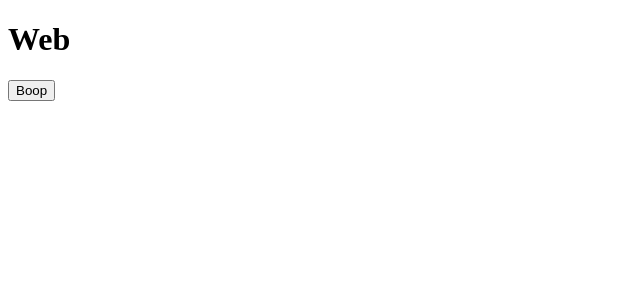
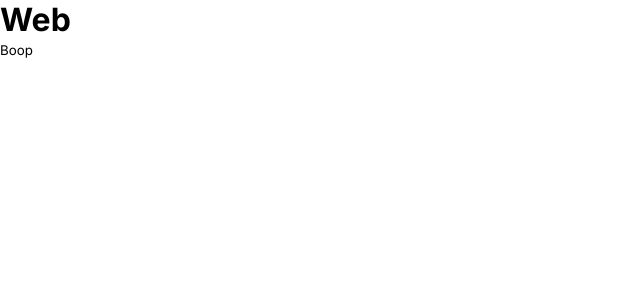
Before and after one commit to Goggwell/nihongo, a Next.js app in the folder apps/web/: page / in a window 1280 px wide. Shown: the top 300 px of the page, without its empty margins (0-640 px from the left). Built offline with nearby package versions, Linux system fonts and the light colour scheme.

Commit message:
chore: preparing nextjs

```diff
--- a/apps/web/next.config.js
+++ b/apps/web/next.config.js
@@ -1,4 +1,11 @@
+const path = require("path");
+
 module.exports = {
   reactStrictMode: true,
   transpilePackages: ["ui"],
+  swcMinify: true,
+  sassOptions: {
+    includePaths: [path.join(__dirname), "styles"],
+    prependData: `@import "variables.module.scss";`,
+  },
 };
--- /dev/null
+++ b/apps/web/pages/404.tsx
@@ -0,0 +1,3 @@
+export default function Custom404() {
+  return <h1>Hello!</h1>;
+}
--- /dev/null
+++ b/apps/web/pages/_app.tsx
@@ -0,0 +1,23 @@
+import type { AppProps } from "next/app";
+
+import { Inter } from "next/font/google";
+import "../styles/globals.scss";
+
+const inter = Inter({ subsets: ["latin"] });
+
+export default function MyApp({ Component, pageProps }: AppProps) {
+  return (
+    <>
+      <style jsx global>
+        {`
+          html,
+          body,
+          button {
+            font-family: ${inter.style.fontFamily};
+          }
+        `}
+      </style>
+      <Component {...pageProps} />
+    </>
+  );
+}
--- /dev/null
+++ b/apps/web/styles/globals.scss
@@ -0,0 +1,47 @@
+html,
+body,
+h1,
+h2,
+h3,
+h4,
+h5,
+h6,
+p,
+a,
+button,
+ul,
+li {
+  padding: 0;
+  margin: 0;
+}
+
+a {
+  color: inherit;
+  text-decoration: none;
+}
+
+h1,
+h2,
+h3,
+h4,
+h5,
+h6,
+p {
+  line-height: normal;
+}
+
+button {
+  outline: none;
+  border: none;
+  background: transparent;
+  cursor: pointer;
+}
+
+ul,
+li {
+  list-style: none;
+}
+
+* {
+  box-sizing: border-box;
+}
```
Also changed, not shown: apps/web/package.json (+7 -3 lines), apps/web/tsconfig.json (+7 -0 lines), apps/web/styles/variables.module.scss (added), 1 other file (tests, documents, lock files or other folders).
